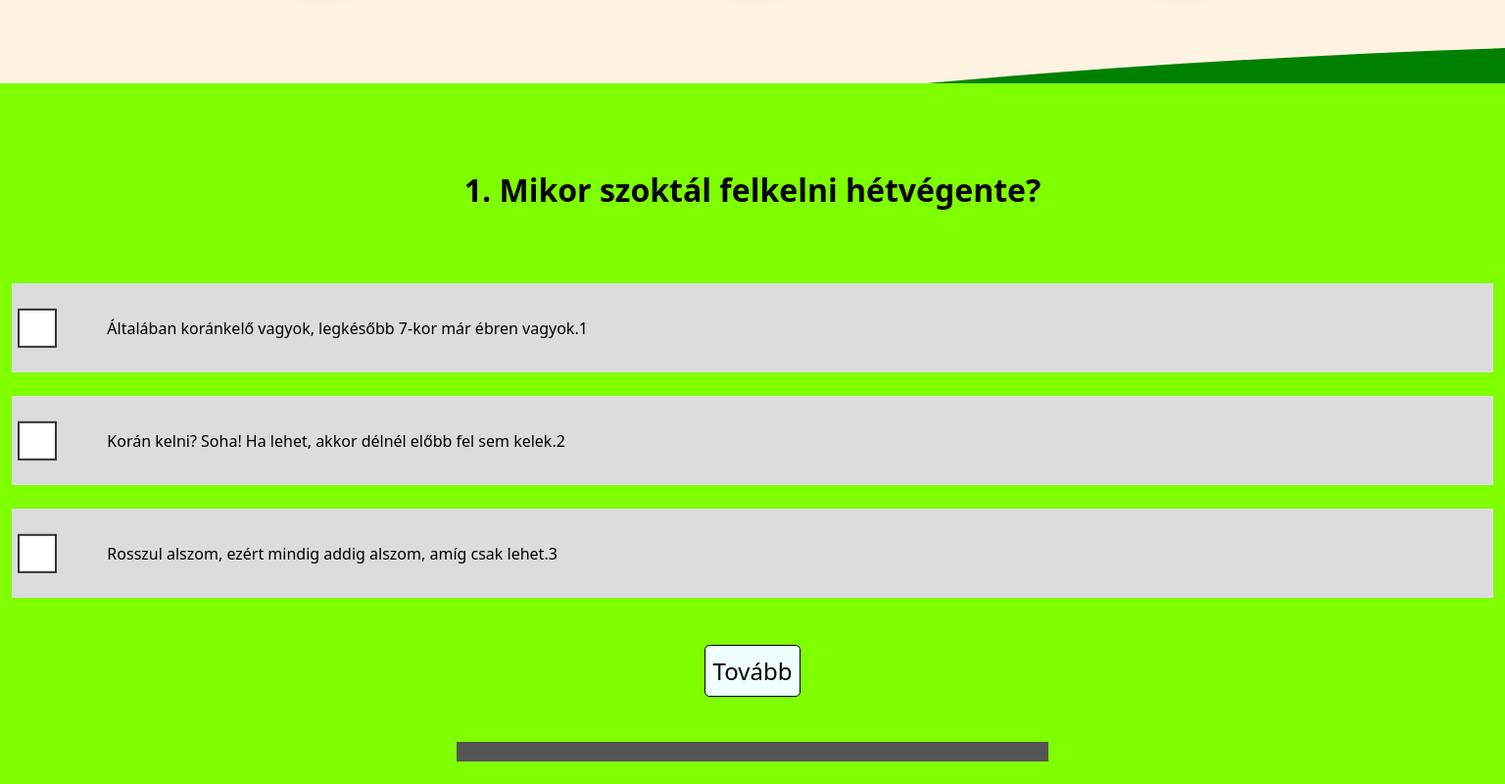
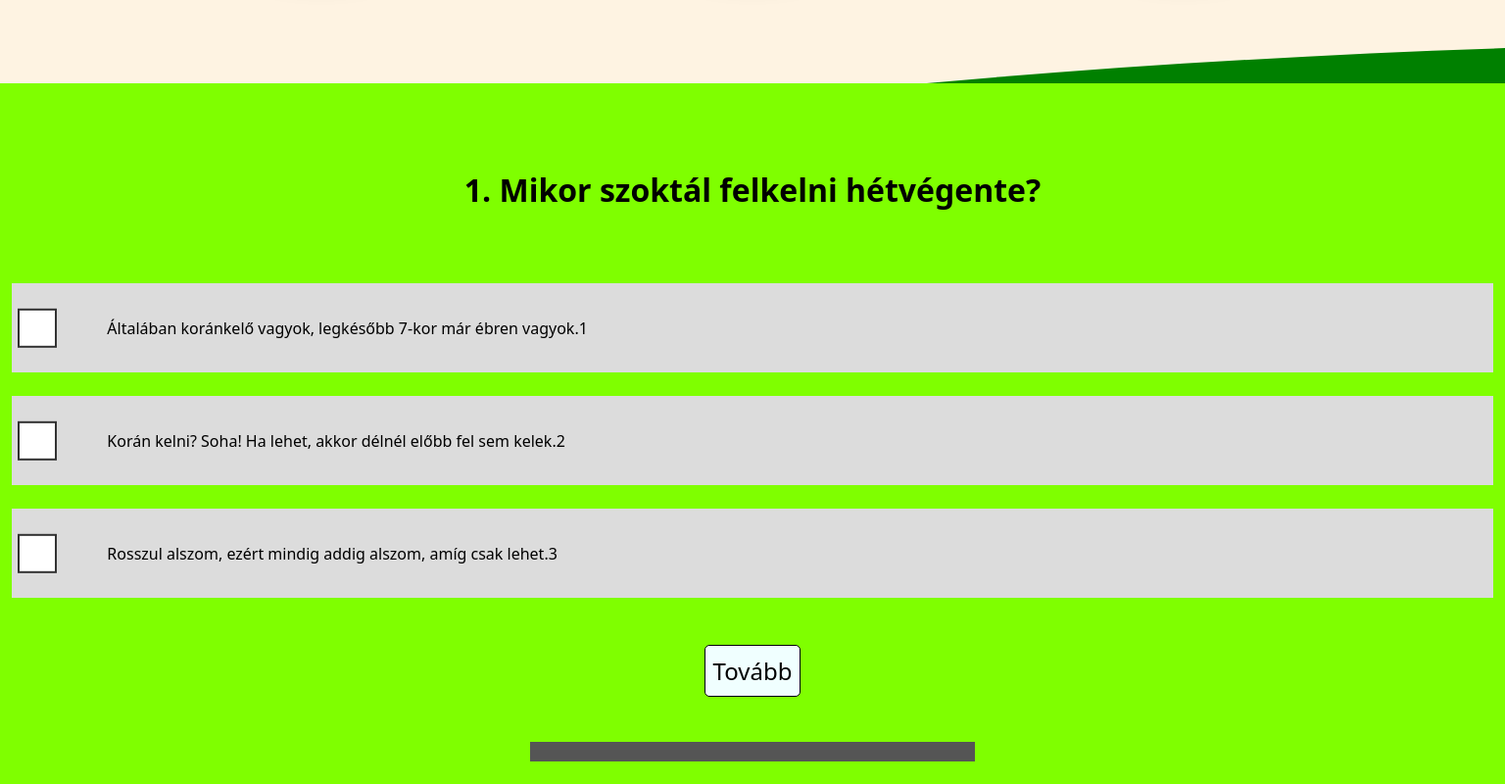
Before and after one commit to BLTszendvics/fenntarthatosagi_temahet, a plain HTML site: page index.html in a window 1536 px wide. Both pictures are taken after a click on the button "Kezdés!". Shown: the part 2971-3771 px from the top of the page at 98% size. Drawn offline with nearby package versions, Linux system fonts and the light colour scheme.

Commit message:
responsive bar
really cool responsive progress bar :100:  :100:

```diff
--- a/style/quiz.css
+++ b/style/quiz.css
@@ -132,7 +132,7 @@ label,
 .barOut {
 
     height: 20px;
-    width: 40%;
+    width: 80%;
 
     margin: auto;
     margin-top: 3%;
@@ -179,3 +179,35 @@ button:active {
     width: 58px;
     height: 28px;
 }
+
+
+
+@media screen and (min-width: 600px) {
+
+    .barOut {
+
+        width: 65%;
+
+    }
+
+}
+
+@media screen and (min-width: 1000px) {
+
+    .barOut {
+
+        width: 50%;
+
+    }
+
+}
+
+@media screen and (min-width: 1400px) {
+
+    .barOut {
+
+        width: 30%;
+
+    }
+
+}
```
